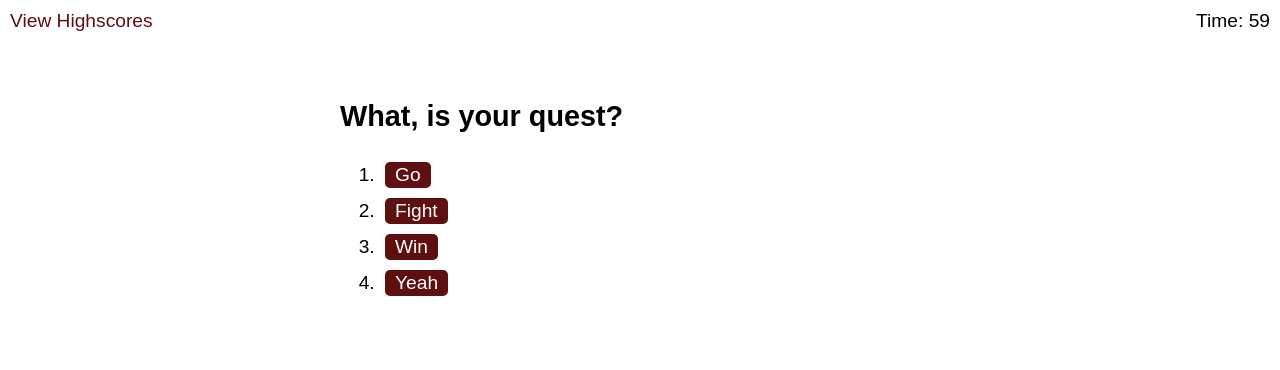
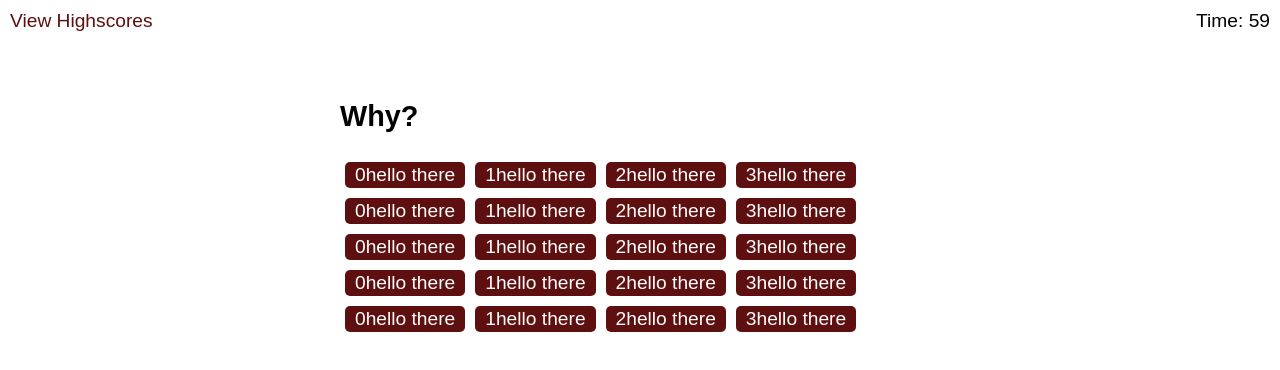
Before and after one commit to SadboiTay/code-quiz, a plain HTML site: page index.html in a window 1280 px wide. Both pictures are taken after a click on the button "Start Quiz". Drawn offline with Linux system fonts and the light colour scheme.

Commit message:
start getQuestions function

```diff
--- a/assets/js/script.js
+++ b/assets/js/script.js
@@ -1,58 +1,98 @@
-// variables
+// variables for DOM elements
 var startBtnEl = document.querySelector('#start-btn')
 var startPageEl = document.querySelector('#start-page');
 var questionsPageEl = document.querySelector('#questions');
 var timeEl = document.querySelector('#time');
+var questionEl = document.querySelector('#Q');
+var choicesEl = document.querySelector('#choices');
 
+// variable for timer and questions array
 var time = 60;
+var currentQuestionIndex = 0;
 
-// create questions array
+// create questions array with choices and answers
 var questionsArr = [
     {
-        q: "Who?"
+        q: "Who?",
+        choices: ["yes", "no", "maybe", "for sure"],
+        answer: "for sure"
     },
     {
-        q: "What?"
+        q: "What?",
+        choices: ["yes", "no", "maybe", "for sure"],
+        answer: "for sure"
     },
     {
-        q: "When?"
+        q: "When?",
+        choices: ["yes", "no", "maybe", "for sure"],
+        answer: "for sure"
     },
     {
-        q: "Where?"
+        q: "Where?",
+        choices: ["yes", "no", "maybe", "for sure"],
+        answer: "for sure"
     },
     {
-        q: "Why?"
+        q: "Why?",
+        choices: ["yes", "no", "maybe", "for sure"],
+        answer: "for sure"
     }
 ]
 
 // functions
-    // show hidden questions div and start timer
 var startQuiz = function() {
     // hide startPage div
-        startPageEl.className = "hide";
+    startPageEl.style.display = "none";
 
     // show questions div
     questionsPageEl.style.display = "block";
 
     // start timer with setInterval
-        var timeCountdown = setInterval(function() {
+    var timerInterval = setInterval(timeCountdown, 1000);
+
+    // get questions
+    getQuestion();
+}
+
+var getQuestion = function() {
+    // loop through questions array
+    for (var i = 0; i < questionsArr.length; i++) {
+        // set question to questionEl
+        questionEl.textContent = questionsArr[i].q
+
+        // loop over choices
+        questionsArr[i].choices.forEach(function(choice, i)
+        {
+            // create new button for each choice
+            var choiceButton = document.createElement("button");
+            choiceButton.setAttribute("class", "btn");
+            choiceButton.setAttribute("value", choice);
+
+            choiceButton.textContent = i + "hello there";
+
+            // display choice on page
+            choicesEl.appendChild(choiceButton);
+        });
+    }
+
+}
+
+var timeCountdown = function() {
     // show timeEl
     timeEl.textContent = time;
+
+    // tick down
     if (time > 0) {
         time--;
+    } else {
+        endQuiz();
     }
-
-        }, 1000);
-
-        console.log(questionsArr[1]);
 }
-// end functions
 
 // on click 'start quiz', show hidden questions div and start timer
 startBtnEl.addEventListener("click", startQuiz);
 
 
-// loop through questions array to pull one
 
 // right answer give 'correct' response - go to next question
 
--- a/index.html
+++ b/index.html
@@ -21,22 +21,7 @@
 
         <section id="questions" class="hide">
             <h2 id="Q">What, is your quest?</h2>
-            <div id="choices" class="choices">
-                <ol>
-                    <li>
-                        <button class="btn">Go</button>
-                    </li>
-                    <li>
-                        <button class="btn">Fight</button>
-                    </li>
-                    <li>
-                        <button class="btn">Win</button>
-                    </li>
-                    <li>
-                        <button class="btn">Yeah</button>
-                    </li>
-                </ol>
-            </div>
+            <div id="choices" class="choices"></div>
         </section>
 
         <section id="end-page" class="hide">
```
Lines whose indentation alone changed are shown as unchanged.
